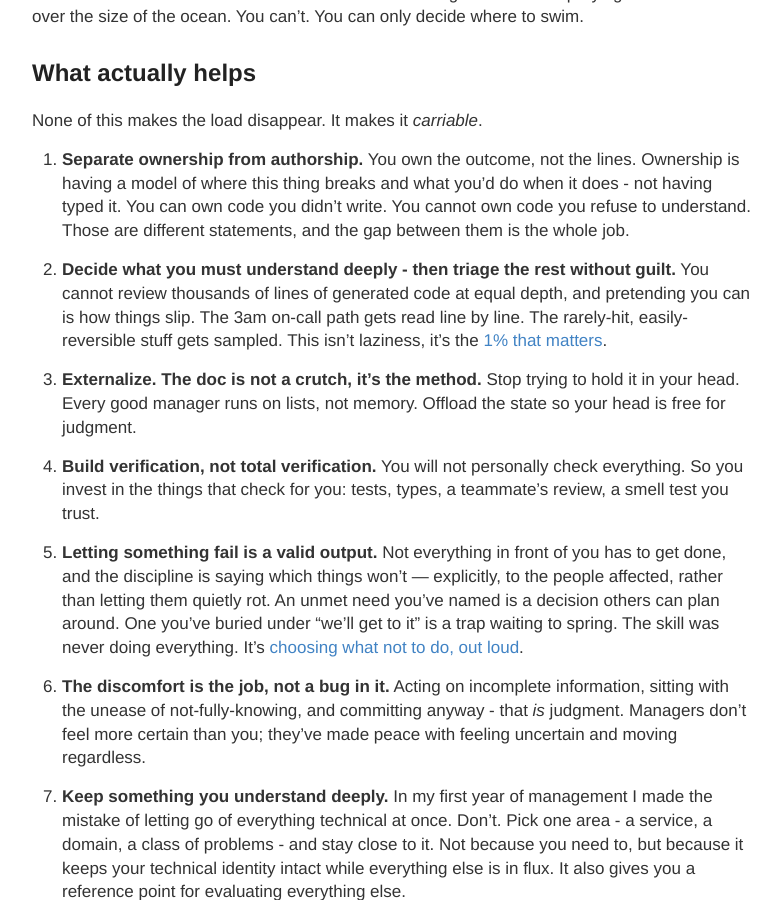
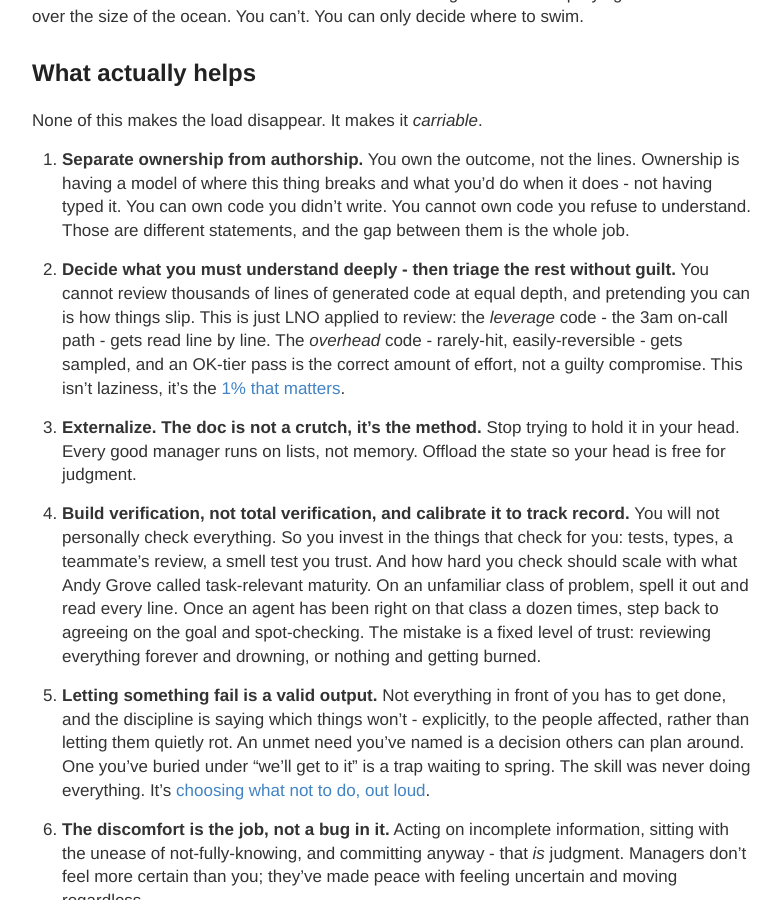
Before and after one commit to vtorosyan/vtorosyan.github.io, a Jekyll site: the page built from _posts/2026/2026-06-22-there-is-too-much.md, in a window 1280 px wide and 900 px high, scrolled down 1804 px. Shown: the whole window, without its empty margins (248-1029 px from the left). Built offline with Jekyll 4.4.1, drawn with Linux system fonts in a browser that asks for light colours; some of the changed text lies outside the part shown.

Commit message:
there is too much

```diff
--- a/_posts/2026/2026-06-22-there-is-too-much.md
+++ b/_posts/2026/2026-06-22-there-is-too-much.md
@@ -9,7 +9,7 @@ I know that feeling well. Not from the AI era - from the day my peers became my
 
 When I transitioned to management at SoundCloud, the people I'd been coding alongside were suddenly on my team. The cognitive load was immediate and brutal. I was stretched in every direction and convinced I had to be on top of all of it: every PR, every decision, every conversation. I spent the first few months in a kind of frantic vigilance, trying to hold everything at once. I was doing everything poorly, and eventually I had to admit that to myself, which is a specific kind of awful.
 
-What actually helped wasn't a mindset shift. It was aggressive prioritization - Shreyas Doshi's framework in particular - and the uncomfortable acceptance that I had to let some things go badly in order to do the important things well. That took years, not weeks. Five-ish, if I'm honest.
+What actually helped wasn't a mindset shift. It was aggressive prioritization - Shreyas Doshi's [LNO framework](https://www.linkedin.com/pulse/lno-framework-explained-shreyas-doshi-dualoop) in particular - and the uncomfortable acceptance that I had to let some things go badly in order to do the important things well. That took years, not weeks. Five-ish, if I'm honest.
 
 ## This is just the job description of an engineering manager
 
@@ -47,13 +47,13 @@ None of this makes the load disappear. It makes it *carriable*.
 
 1. **Separate ownership from authorship.** You own the outcome, not the lines. Ownership is having a model of where this thing breaks and what you'd do when it does - not having typed it. You can own code you didn't write. You cannot own code you refuse to understand. Those are different statements, and the gap between them is the whole job.
 
-2. **Decide what you must understand deeply - then triage the rest without guilt.** You cannot review thousands of lines of generated code at equal depth, and pretending you can is how things slip. The 3am on-call path gets read line by line. The rarely-hit, easily-reversible stuff gets sampled. This isn't laziness, it's the [1% that matters](https://vtorosyan.github.io/ai-making-worse/).
+2. **Decide what you must understand deeply - then triage the rest without guilt.** You cannot review thousands of lines of generated code at equal depth, and pretending you can is how things slip. This is just LNO applied to review: the *leverage* code - the 3am on-call path - gets read line by line. The *overhead* code - rarely-hit, easily-reversible - gets sampled, and an OK-tier pass is the correct amount of effort, not a guilty compromise. This isn't laziness, it's the [1% that matters](https://vtorosyan.github.io/ai-making-worse/).
 
 3. **Externalize. The doc is not a crutch, it's the method.** Stop trying to hold it in your head. Every good manager runs on lists, not memory. Offload the state so your head is free for judgment.
 
-4. **Build verification, not total verification.** You will not personally check everything. So you invest in the things that check for you: tests, types, a teammate's review, a smell test you trust.
+4. **Build verification, not total verification, and calibrate it to track record.** You will not personally check everything. So you invest in the things that check for you: tests, types, a teammate's review, a smell test you trust. And how hard you check should scale with what Andy Grove called task-relevant maturity. On an unfamiliar class of problem, spell it out and read every line. Once an agent has been right on that class a dozen times, step back to agreeing on the goal and spot-checking. The mistake is a fixed level of trust: reviewing everything forever and drowning, or nothing and getting burned.
 
-5. **Letting something fail is a valid output.** Not everything in front of you has to get done, and the discipline is saying which things won't — explicitly, to the people affected, rather than letting them quietly rot. An unmet need you've named is a decision others can plan around. One you've buried under "we'll get to it" is a trap waiting to spring. The skill was never doing everything. It's [choosing what not to do, out loud](https://vtorosyan.github.io/prioritization-trap/).
+5. **Letting something fail is a valid output.** Not everything in front of you has to get done, and the discipline is saying which things won't - explicitly, to the people affected, rather than letting them quietly rot. An unmet need you've named is a decision others can plan around. One you've buried under "we'll get to it" is a trap waiting to spring. The skill was never doing everything. It's [choosing what not to do, out loud](https://vtorosyan.github.io/prioritization-trap/).
 
 6. **The discomfort is the job, not a bug in it.** Acting on incomplete information, sitting with the unease of not-fully-knowing, and committing anyway - that *is* judgment. Managers don't feel more certain than you; they've made peace with feeling uncertain and moving regardless.
 
```
